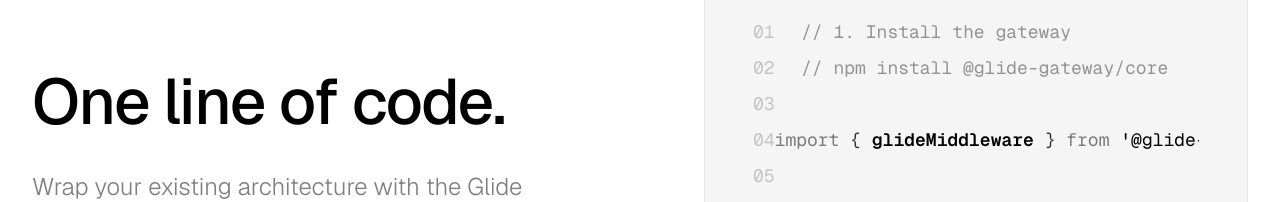
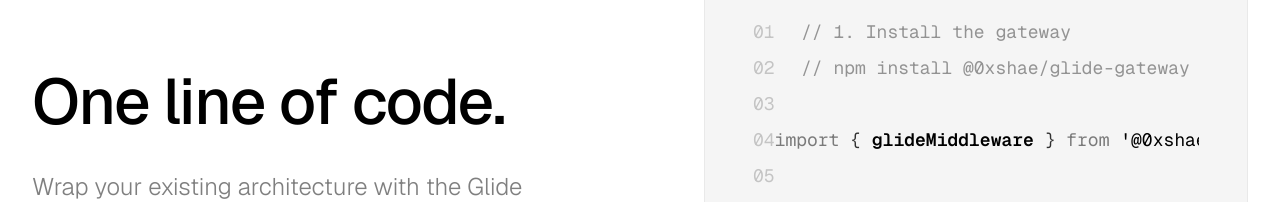
Before and after one commit to 0xshae/glide, a Next.js app: page / in a window 1280 px wide. Shown: the part 4820-5022 px from the top of the page. Built offline with nearby package versions, Linux system fonts and the light colour scheme.

Commit message:
docs: update landing page with scoped npm package name

```diff
--- a/src/components/CodeShowcase.tsx
+++ b/src/components/CodeShowcase.tsx
@@ -4,9 +4,9 @@
 import { useRef } from "react";
 
 const codeString = `// 1. Install the gateway
-// npm install @glide-gateway/core
+// npm install @0xshae/glide-gateway
 
-import { glideMiddleware } from '@glide-gateway/core';
+import { glideMiddleware } from '@0xshae/glide-gateway';
 
 // 2. Protect your API routes
 app.use(glideMiddleware({
@@ -46,8 +46,8 @@
   if (resultString.includes("from")) {
     resultString = resultString.replace("from", "<span class='text-black/50 dark:text-white/50'>from</span>");
   }
-  if (resultString.includes("'@glide-gateway/core'")) {
-    resultString = resultString.replace("'@glide-gateway/core'", "<span class='text-black dark:text-white'>'@glide-gateway/core'</span>");
+  if (resultString.includes("'@0xshae/glide-gateway'")) {
+    resultString = resultString.replace("'@0xshae/glide-gateway'", "<span class='text-black dark:text-white'>'@0xshae/glide-gateway'</span>");
   }
   if (resultString.includes("app.use(")) {
     resultString = resultString.replace("app.use(", "<span class='text-black/50 dark:text-white/50'>app.use(</span>");
```
